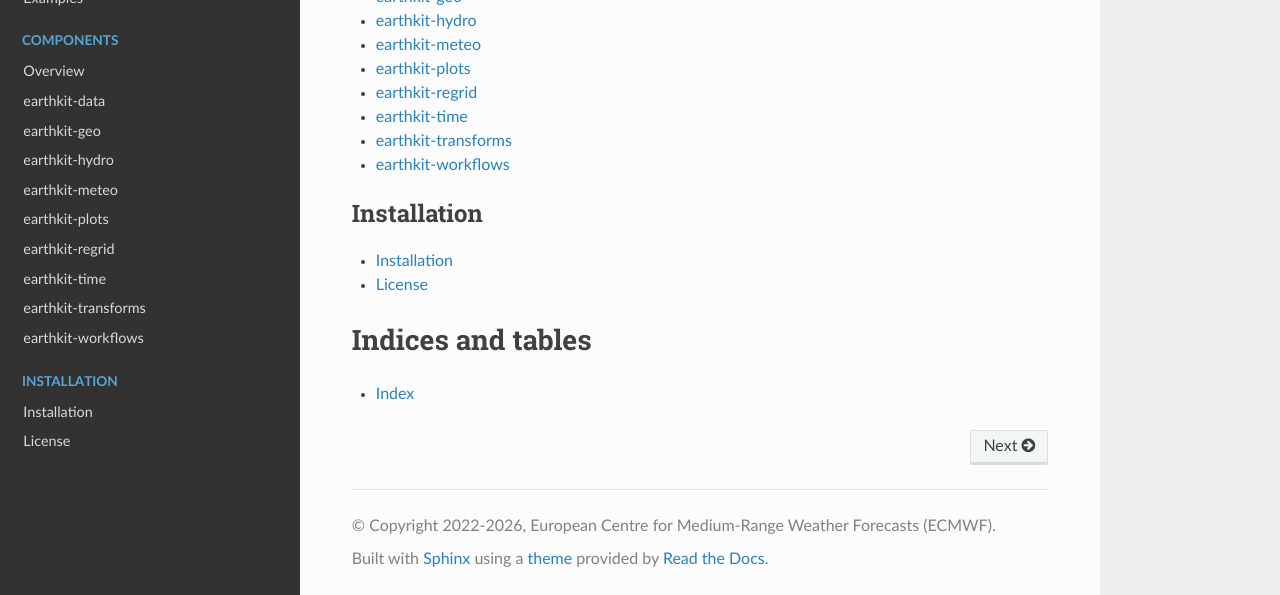
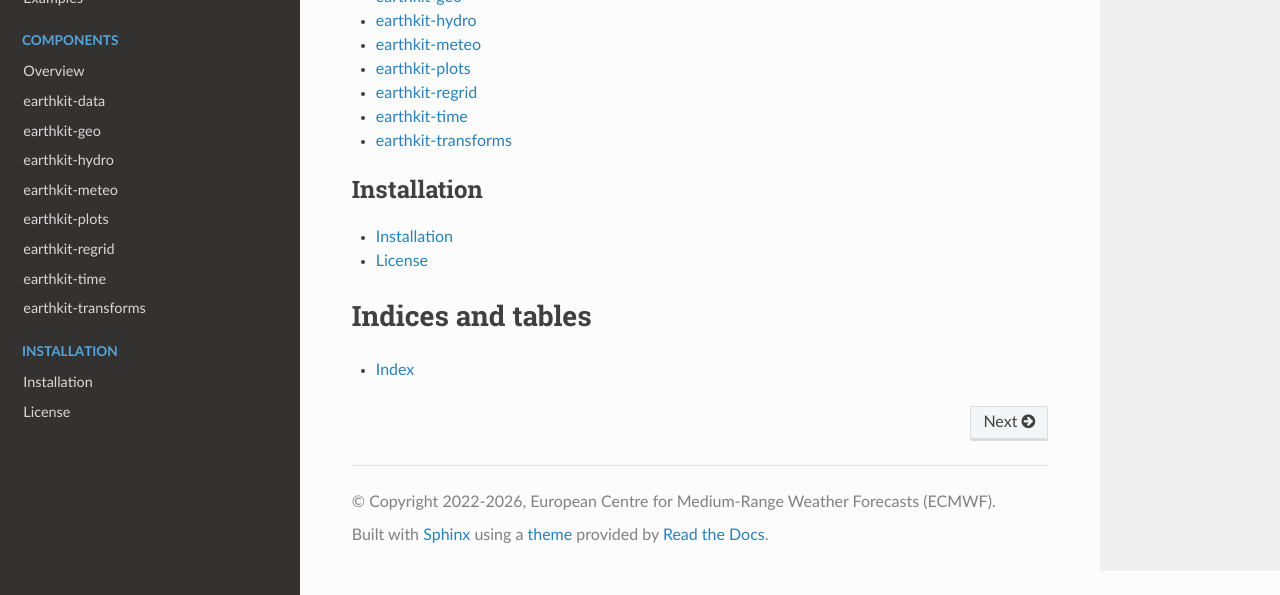
Before and after one commit to ecmwf/earthkit, a Sphinx documentation site: the page built from docs/index.rst, in a window 1280 px wide and 900 px high, scrolled down 619 px, cut to the strip 305-900 px from the top of the window. Built offline with Sphinx 7.4.7 and the Read the Docs theme 3.1.0, drawn with Linux system fonts in a browser that asks for light colours.

```diff
--- a/docs/components_overview.rst
+++ b/docs/components_overview.rst
@@ -44,7 +44,3 @@
       - Aggregation and transformation of geospatial data.
       - .. image:: https://github.com/ecmwf/logos/raw/refs/heads/main/logos/earthkit/earthkit-transforms-light.svg
           :width: 180px
-    * - :xref:`earthkit-workflows`
-      - Scheduling and execution of task graphs.
-      - .. image:: https://github.com/ecmwf/logos/raw/refs/heads/main/logos/earthkit/earthkit-workflows-light.svg
-          :width: 180px
--- a/docs/conf.py
+++ b/docs/conf.py
@@ -94,10 +94,6 @@
         "earthkit-hydro",
         "https://earthkit-hydro.readthedocs.io",
     ),
-    "earthkit-workflows": (
-        "earthkit-workflows",
-        "https://github.com/ecmwf/earthkit-workflows/blob/develop/readme.md",
-    ),
     "eccodes": (
         "ecCodes",
         "https://confluence.ecmwf.int/display/ECC/ecCodes+Home",
--- a/docs/index.rst
+++ b/docs/index.rst
@@ -40,7 +40,7 @@
     earthkit-regrid <https://earthkit-regrid.readthedocs.io>
     earthkit-time <https://earthkit-time.readthedocs.io>
     earthkit-transforms <https://earthkit-transforms.readthedocs.io>
-    earthkit-workflows <https://github.com/ecmwf/earthkit-workflows/blob/develop/readme.md>
+
 
 .. toctree::
    :maxdepth: 1
```
Also changed, not shown: README.md (+0 -1 lines).
